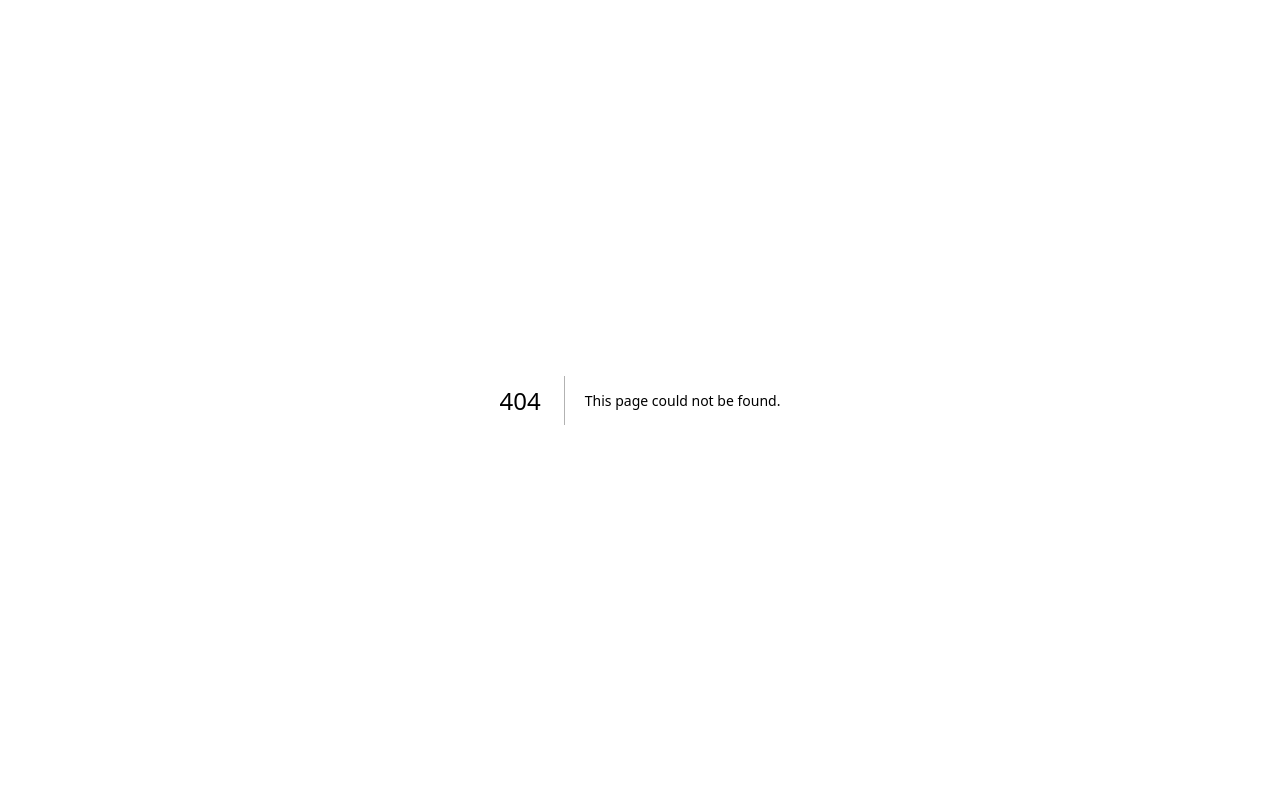
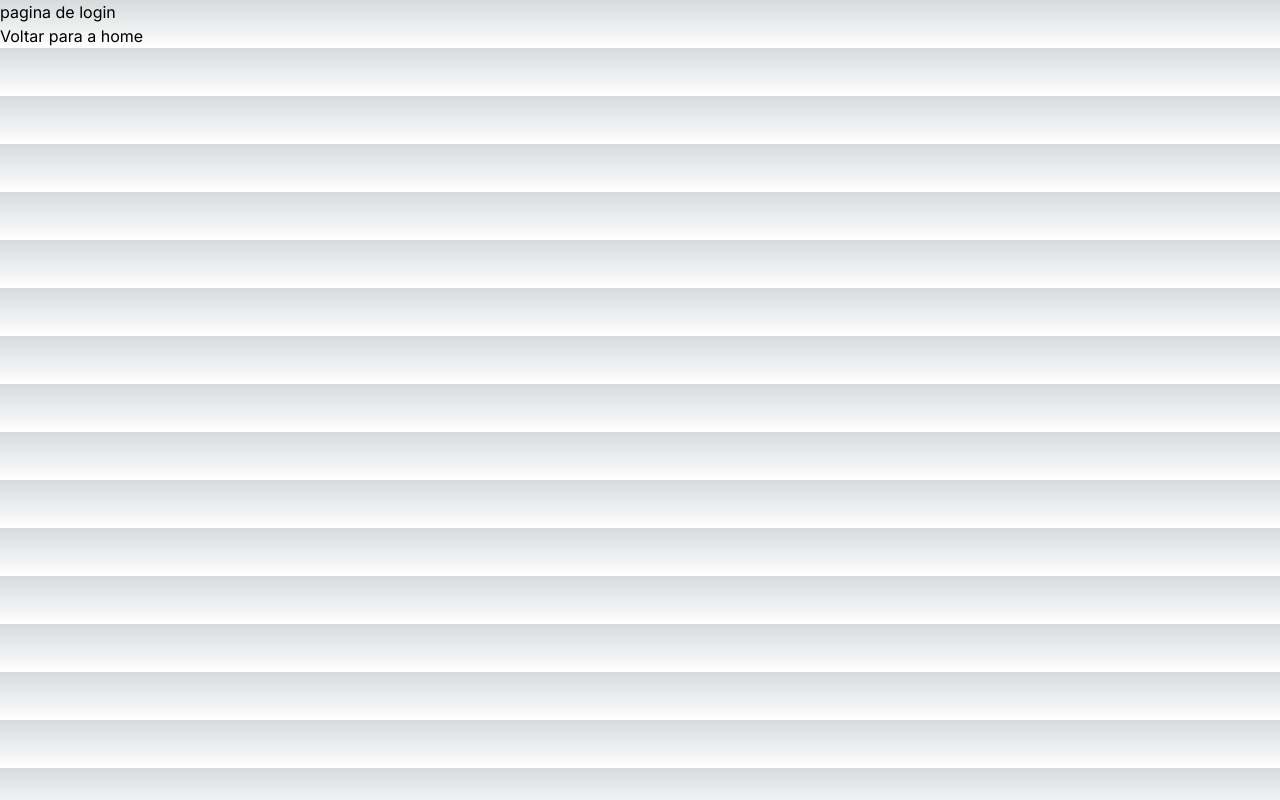
Before and after one commit to GregoreGomes/ecommerce-nextjs, a Next.js app: page /login in a window 1280 px wide. Before the commit this address had no page. Built offline with nearby package versions, Linux system fonts and the light colour scheme.

Commit message:
login routes and home pege

```diff
--- a/src/app/(home)/page.tsx
+++ b/src/app/(home)/page.tsx
@@ -1,5 +1,6 @@
 "use client";
 import Image from "next/image";
+import Link from "next/link";
 
 import { Button } from "@material-tailwind/react";
 
@@ -9,7 +10,9 @@ export default function Home() {
     <>
     <main className="flex min-h-screen flex-col p-24">
       <h1>projeto</h1>
-      <Button placeholder={'teste'}>Button</Button>
+      <Link href={'/login'}>
+        <Button placeholder={'teste'}>Fazer login</Button>
+      </Link>
     </main>
     </>
   );
--- /dev/null
+++ b/src/app/login/page.tsx
@@ -0,0 +1,18 @@
+"use client";
+
+import Link from "next/link";
+import { Button } from "@material-tailwind/react";
+
+
+export default function Login() {
+  return (
+    <>
+    <div>
+      <h1>pagina de login</h1>
+      <Link href={'/'}>
+        <Button placeholder={'teste'}>Voltar para a home</Button>
+      </Link>
+    </div>
+    </>
+  );
+}
```
